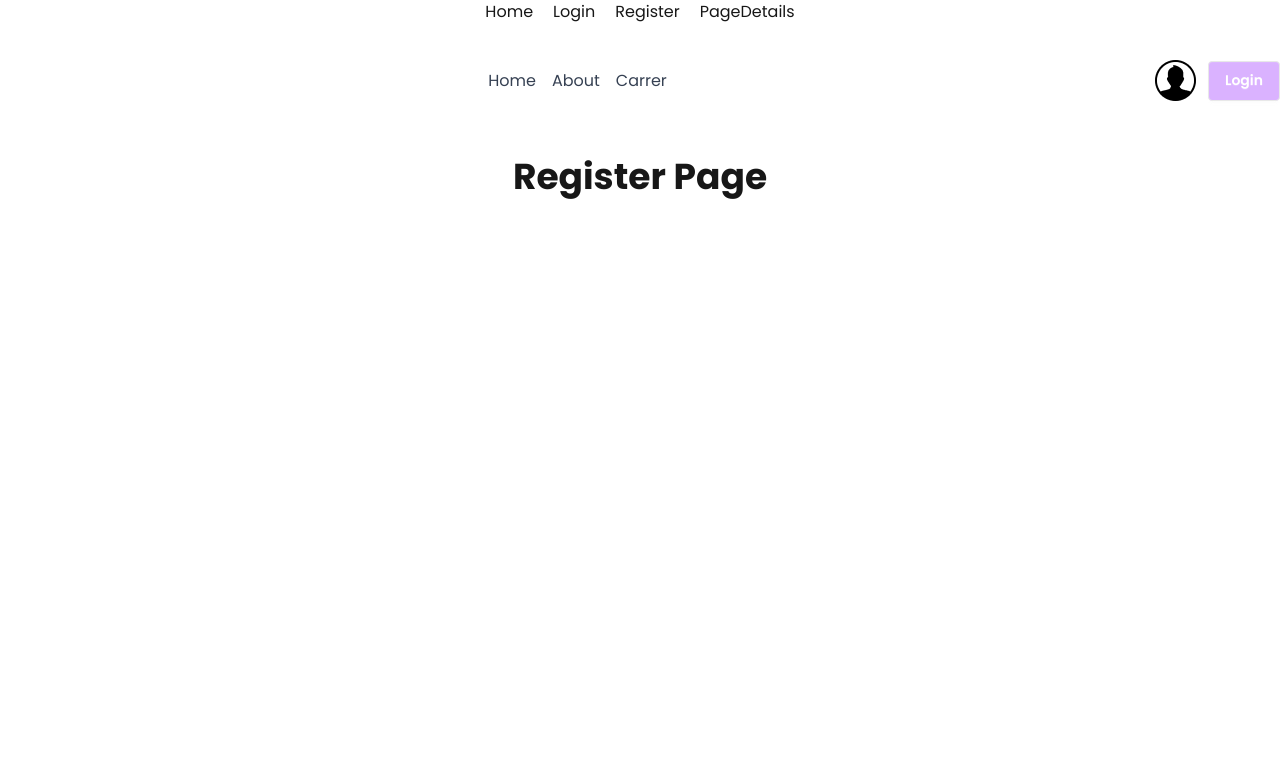
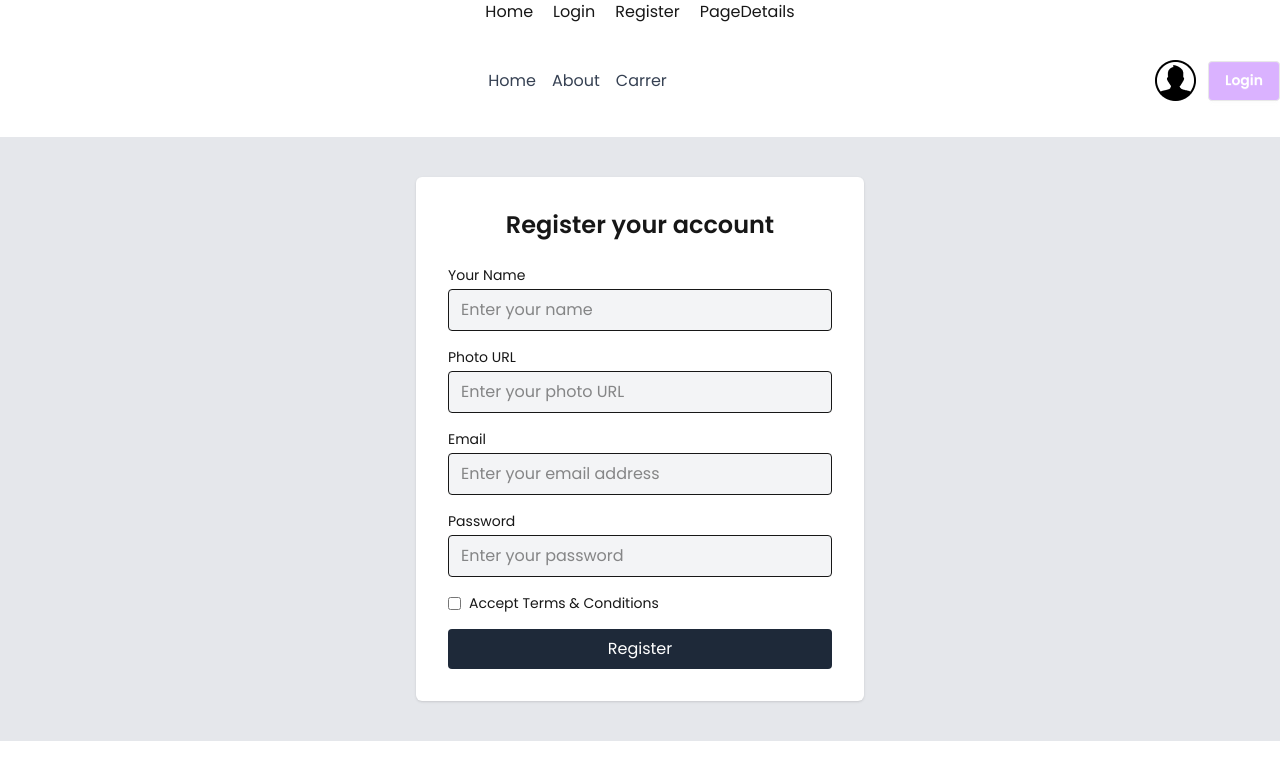
Before and after one commit to shihab-bhuiya/Dragon-Full-News-Portal-webSite-with-NextJs-Better-Auth, a Next.js app: page /register in a window 1280 px wide. Shown: the top 780 px of the page. Built offline with nearby package versions, Linux system fonts and the light colour scheme.

Commit message:
design and setup  login & registation page using react form and connect with better auth

```diff
--- a/package.json
+++ b/package.json
@@ -9,11 +9,14 @@
     "lint": "eslint"
   },
   "dependencies": {
+    "@react-login-page/page10": "^1.0.6",
+    "better-auth": "^1.6.9",
     "date-fns": "^4.1.0",
     "next": "16.2.4",
     "react": "19.2.4",
     "react-dom": "19.2.4",
     "react-fast-marquee": "^1.6.5",
+    "react-hook-form": "^7.74.0",
     "react-icons": "^5.6.0"
   },
   "devDependencies": {
--- a/src/app/(auth)/login/page.jsx
+++ b/src/app/(auth)/login/page.jsx
@@ -1,12 +1,76 @@
+'use client'
+import Link from 'next/link';
 import React from 'react';
+import { useForm } from 'react-hook-form';
+
 
 const LoginPage = () => {
+
+  const {register,handleSubmit,formState:{
+    errors
+  }} = useForm()
+
+  const handleLoginFun = (data) => {
+      console.log(data);
+  }
+
     return (
-        <div>
-             <h1 className="text-center text-4xl mt-5 font-bold">
-        Login Page
-      </h1>
-        </div>
+        <div className="container mx-auto min-h-screen flex items-center justify-center bg-gray-200">
+      <div className="bg-white w-full max-w-md p-8 rounded-md shadow">
+        <h2 className="text-center text-2xl font-semibold mb-6">
+          Login your account
+        </h2>
+
+        <form className="space-y-4" onSubmit={handleSubmit(handleLoginFun)}>
+          {/* Email */}
+          <div>
+            <label className="block text-xl mb-1">Email address</label>
+            <input
+              type="email"
+              name='email'
+              {...register("email",{required: "email is required"})}
+              placeholder="Enter your email address"
+              className="w-full px-3 py-2 border rounded bg-gray-100 focus:outline-none"
+            />
+            {
+              errors.email && <p className='text-pink-600'>{errors.email.message}</p>
+            }
+          </div>
+
+          {/* Password */}
+          <div>
+            <label className="block text-xl mb-1">Password</label>
+            <input
+              type="password"
+              name='password'
+              {...register("password",{required:"password is required"})}
+              placeholder="Enter your password"
+              className="w-full px-3 py-2 border rounded bg-gray-100 focus:outline-none"
+            />
+            {
+              errors.password && <p className="text-red-500 ">{errors.password.message}</p>
+            }
+            {/* {errors.password && errors.password.type === "password is required" && (
+              <p className='text-red-300'>{errors.password.message}</p>
+            )} */}
+          </div>
+
+          {/* Button */}
+          <button
+            type="submit"
+            className="w-full bg-gray-800 text-white py-2 rounded hover:bg-gray-900 transition"
+          >
+            Login
+          </button>
+        </form>
+
+        {/* Footer */}
+        <p className="text-center text-sm mt-4">
+          Don’t Have An Account?{" "}
+      <Link href={'/register'}><span className="text-red-500 cursor-pointer">Register</span> </Link>
+        </p>
+      </div>
+    </div>
     );
 };
 
--- a/src/app/(auth)/register/page.jsx
+++ b/src/app/(auth)/register/page.jsx
@@ -1,11 +1,103 @@
 /** @format */
-
+'use client'
 import React from "react";
+import { useForm } from "react-hook-form";
 
 const RegisterPage = () => {
+
+  const { register,handleSubmit,formState: { errors }} = useForm();
+
+  const handleRegisterFun = (data) => {
+
+    console.log(data,"Data");
+
+  }
+
   return (
-    <div>
-      <h1 className="text-center text-4xl mt-5 font-bold">Register Page</h1>
+   <div className="container mx-auto p-10 flex items-center justify-center bg-gray-200">
+      <div className="bg-white w-full max-w-md p-8 rounded-md shadow">
+        <h2 className="text-center text-2xl font-semibold mb-6">
+          Register your account
+        </h2>
+
+        <form className="space-y-4" onSubmit={handleSubmit(handleRegisterFun)}>
+          {/* Name */}
+          <div>
+            <label className="block text-sm mb-1">Your Name</label>
+            <input
+              type="text"
+              {...register("name" ,{required:"name is required"})}
+              placeholder="Enter your name"
+              className="w-full px-3 py-2 border rounded bg-gray-100 focus:outline-none"
+            />
+            {
+              errors.name && <p className="text-red-500">{errors.name.message}</p>
+            }
+            {
+
+            }
+          </div>
+
+          {/* Photo URL */}
+          <div>
+            <label className="block text-sm mb-1">Photo URL</label>
+            <input
+              type="text"
+                {...register("photoURL" ,{required:"photo URL is required"})}
+              placeholder="Enter your photo URL"
+              className="w-full px-3 py-2 border rounded bg-gray-100 focus:outline-none"
+            />
+            {
+              errors.photoURL && <p className="text-red-500">{errors.photoURL.message}</p>
+            }
+          </div>
+
+          {/* Email */}
+          <div>
+            <label className="block text-sm mb-1">Email</label>
+            <input
+              type="email"
+              {...register("email" ,{required:"email is required"})}
+              placeholder="Enter your email address"
+              className="w-full px-3 py-2 border rounded bg-gray-100 focus:outline-none"
+            />
+            {
+              errors.email && <p className="text-red-500">{errors.email.message}</p>
+            }
+          </div>
+
+          {/* Password */}
+          <div>
+            <label className="block text-sm mb-1">Password</label>
+            <input
+              type="password"
+              {...register("password" ,{required:"password is required"})}
+              placeholder="Enter your password"
+              className="w-full px-3 py-2 border rounded bg-gray-100 focus:outline-none"
+            />
+            {
+              errors.password && <p className="text-red-500">{errors.password.message}</p>
+            }
+          </div>
+
+          {/* Terms */}
+          <div className="flex items-center gap-2 text-sm">
+            <input type="checkbox" id="terms" {...register("terms", { required:"you must accept the terms and conditions" })} />
+            <label htmlFor="terms">Accept Terms & Conditions</label>
+            {
+              errors.terms && <p className="text-red-500">{errors.terms.message}</p>
+            }
+          </div>
+
+          {/* Button */}
+          <button
+            type="submit"
+            className="w-full bg-gray-800 text-white py-2 rounded hover:bg-gray-900 transition"
+          >
+            Register
+          </button>
+        </form>
+      </div>
     </div>
   );
 };
--- a/src/component/shared/NavLink.jsx
+++ b/src/component/shared/NavLink.jsx
@@ -9,7 +9,7 @@ const NavLink = ({href,children}) => {
     console.log("path",pathName);
     const isActive = (pathName === href);
 
-    return  <Link href={href} className={`${isActive ? " border-2 border-red-700 rounded-xl p-1 " : " "}`}>{children}</Link>;
+    return  <Link href={href} className={`${isActive ? "border-b-red-700  border " : " "}`}>{children}</Link>;
 };
 
 export default NavLink;
```
Also changed, not shown: src/app/(main)/layout.jsx (line endings or trailing spaces), 1 other file (tests, documents, lock files or other folders).
